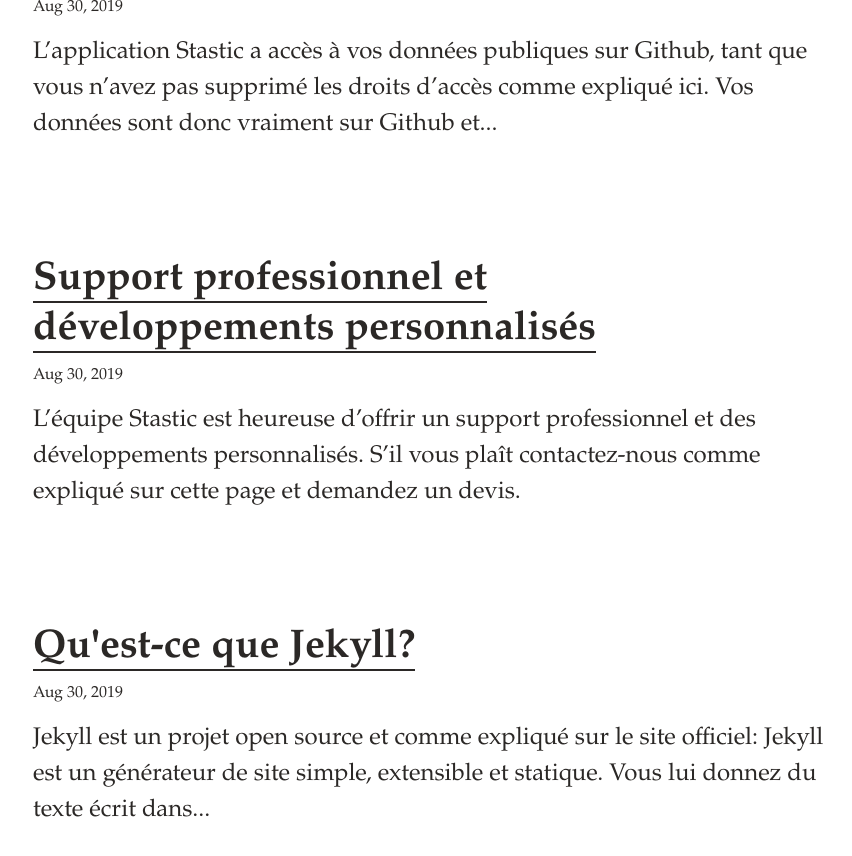
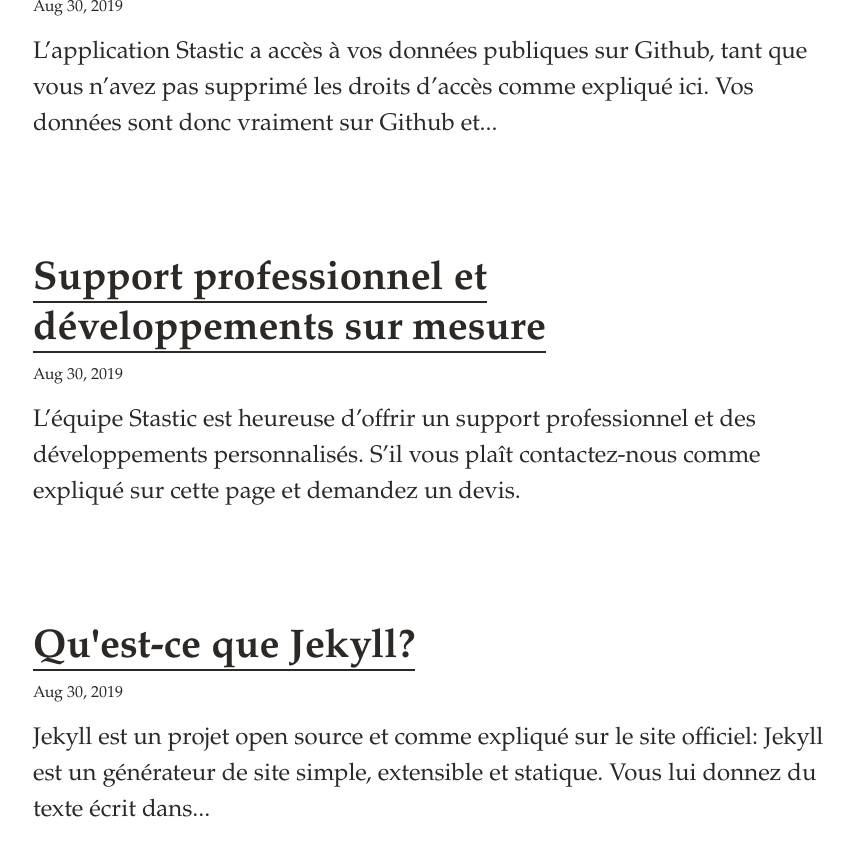
Before and after one commit to lexoyo/www.stastic.net, a Jekyll site: the page built from fr.md, in a window 1280 px wide and 900 px high, scrolled down 696 px. Shown: the top 856 px of the window, without its empty margins (207-1059 px from the left). Built offline with Jekyll 4.4.1, drawn with Linux system fonts in a browser that asks for light colours; comment, search, counter and statistics services are not loaded.

Commit message:
Create _fr/assistance_professionnelle_et_developpements_personnalises.md

```diff
--- a/_fr/assistance_professionnelle_et_developpements_personnalises.md
+++ b/_fr/assistance_professionnelle_et_developpements_personnalises.md
@@ -1,4 +1,5 @@
 ---
-title: Support professionnel et développements personnalisés
+title: Support professionnel et développements sur mesure
+
 ---
-L'équipe Stastic est heureuse d'offrir un support professionnel et des développements personnalisés. S'il vous plaît [contactez-nous comme expliqué sur cette page](/contact) et demandez un devis.
+L'équipe Stastic est heureuse d'offrir un support professionnel et des développements personnalisés. S'il vous plaît [contactez-nous comme expliqué sur cette page](/contact-fr) et demandez un devis.
```
